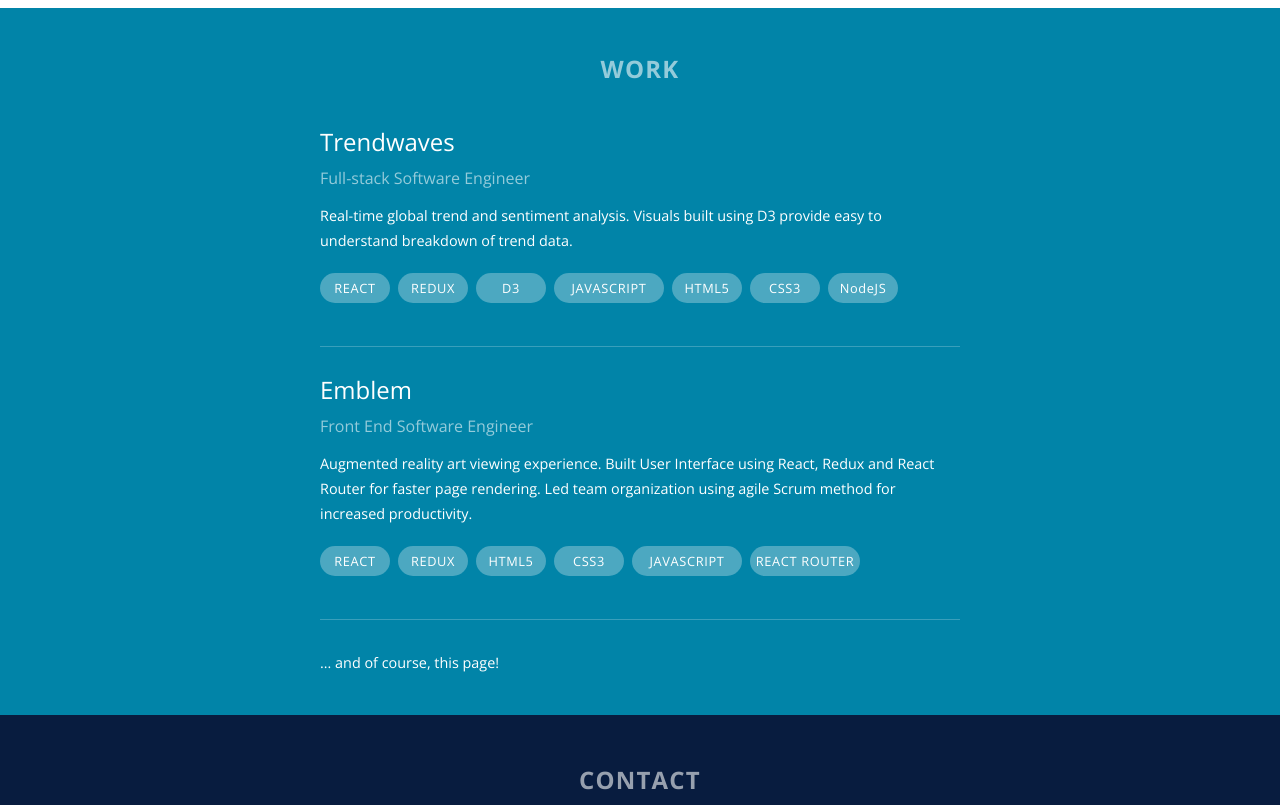
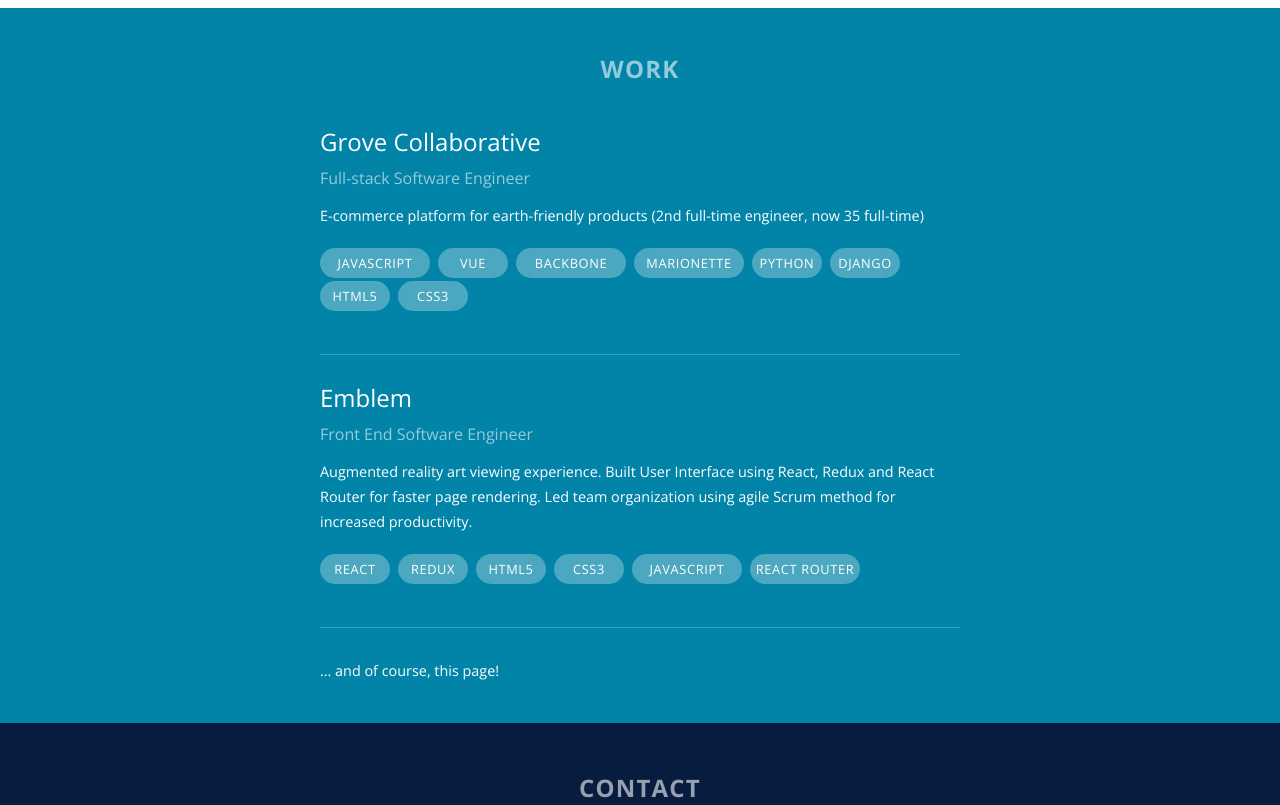
Before and after one commit to ccarey221/conorsportfolio, a React app: page / in a window 1280 px wide. Shown: the part 2020-2825 px from the top of the page. Built offline with nearby package versions, Linux system fonts and the light colour scheme.

Commit message:
update work

```diff
--- a/src/Components/Body/Work.jsx
+++ b/src/Components/Body/Work.jsx
@@ -7,19 +7,19 @@
     return (
       <div className='work'>
         <div className='workContainer'>
+          <h2>WORK</h2>
           <div className='appSection'>
-            <h2>WORK</h2>
-            <a target='_blank' href='http://trendwave.herokuapp.com/'><h3>Trendwaves</h3></a>
+            <a target='_blank' href='https://www.grove.co/'><h3>Grove Collaborative</h3></a>
             <h4>Full-stack Software Engineer</h4>
-            <p>Real-time global trend and sentiment analysis. Visuals built using D3
-            provide easy to understand breakdown of trend data.</p>
-            <Bubble className='workBubble' text='REACT' />
-            <Bubble className='workBubble' text='REDUX' />
-            <Bubble className='workBubble' text='D3' />
+            <p>E-commerce platform for earth-friendly products (2nd full-time engineer, now 35 full-time)</p>
             <Bubble className='largeWorkBubble' text='JAVASCRIPT' />
+            <Bubble className='workBubble' text='VUE' />
+            <Bubble className='largeWorkBubble' text='BACKBONE' />
+            <Bubble className='largeWorkBubble' text='MARIONETTE' />
+            <Bubble className='workBubble' text='PYTHON' />
+            <Bubble className='workBubble' text='DJANGO' />
             <Bubble className='workBubble' text='HTML5' />
             <Bubble className='workBubble' text='CSS3' />
-            <Bubble className='workBubble' text='NodeJS' />
           </div>
           <div className='appSection'>
             <a target='_blank' href='http://www.emblemar.com'><h3>Emblem</h3></a>
```
